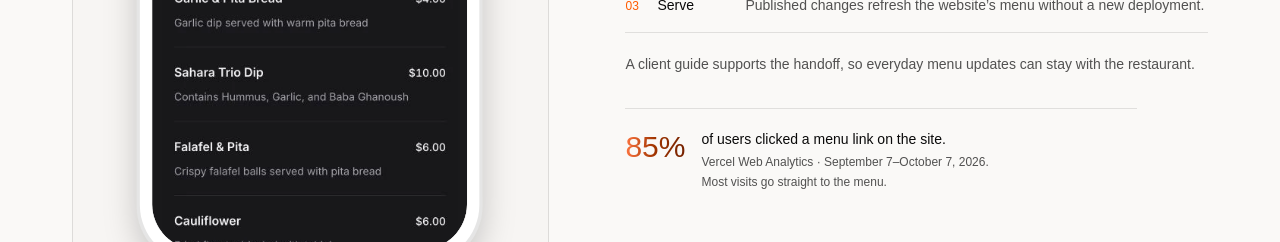
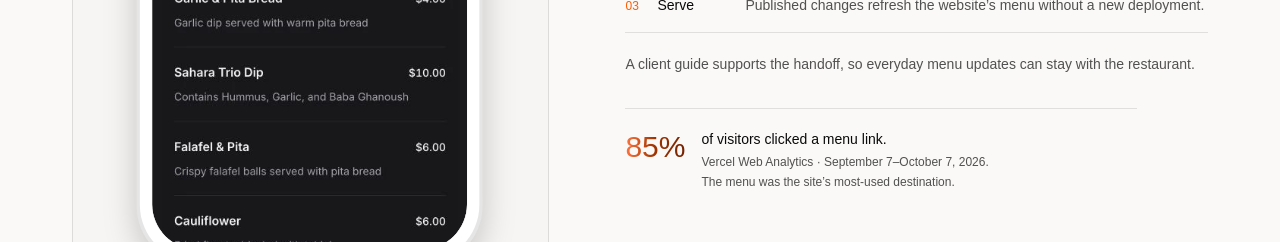
Before and after one commit to lucasmo066/strivn-core, a Next.js app: page /work/sahara-grill in a window 1280 px wide. Shown: the part 4760-5002 px from the top of the page. Built offline with nearby package versions, Linux system fonts and the light colour scheme; a web font is replaced by a local one.

Commit message:
Tighten Sahara Grill menu analytics caption

```diff
--- a/app/work/sahara-grill/page.tsx
+++ b/app/work/sahara-grill/page.tsx
@@ -141,7 +141,7 @@ export default function SaharaGrillCaseStudyPage() {
               <p className="mt-5 text-sm leading-relaxed text-muted-foreground">A client guide supports the handoff, so everyday menu updates can stay with the restaurant.</p>
               <div className="mt-8 flex max-w-lg items-start gap-4 border-t border-border pt-5">
                 <span className="font-pixel text-3xl text-orange-gradient">85%</span>
-                <div><p className="text-sm">of users clicked a menu link on the site.</p><p className="mt-1 text-xs leading-relaxed text-muted-foreground">Vercel Web Analytics · September 7–October 7, 2026.<br />Most visits go straight to the menu.</p></div>
+                <div><p className="text-sm">of visitors clicked a menu link.</p><p className="mt-1 text-xs leading-relaxed text-muted-foreground">Vercel Web Analytics · September 7–October 7, 2026.<br />The menu was the site’s most-used destination.</p></div>
               </div>
             </div>
             <figure className="sahara-detail-stage sahara-cms-visual">
```
